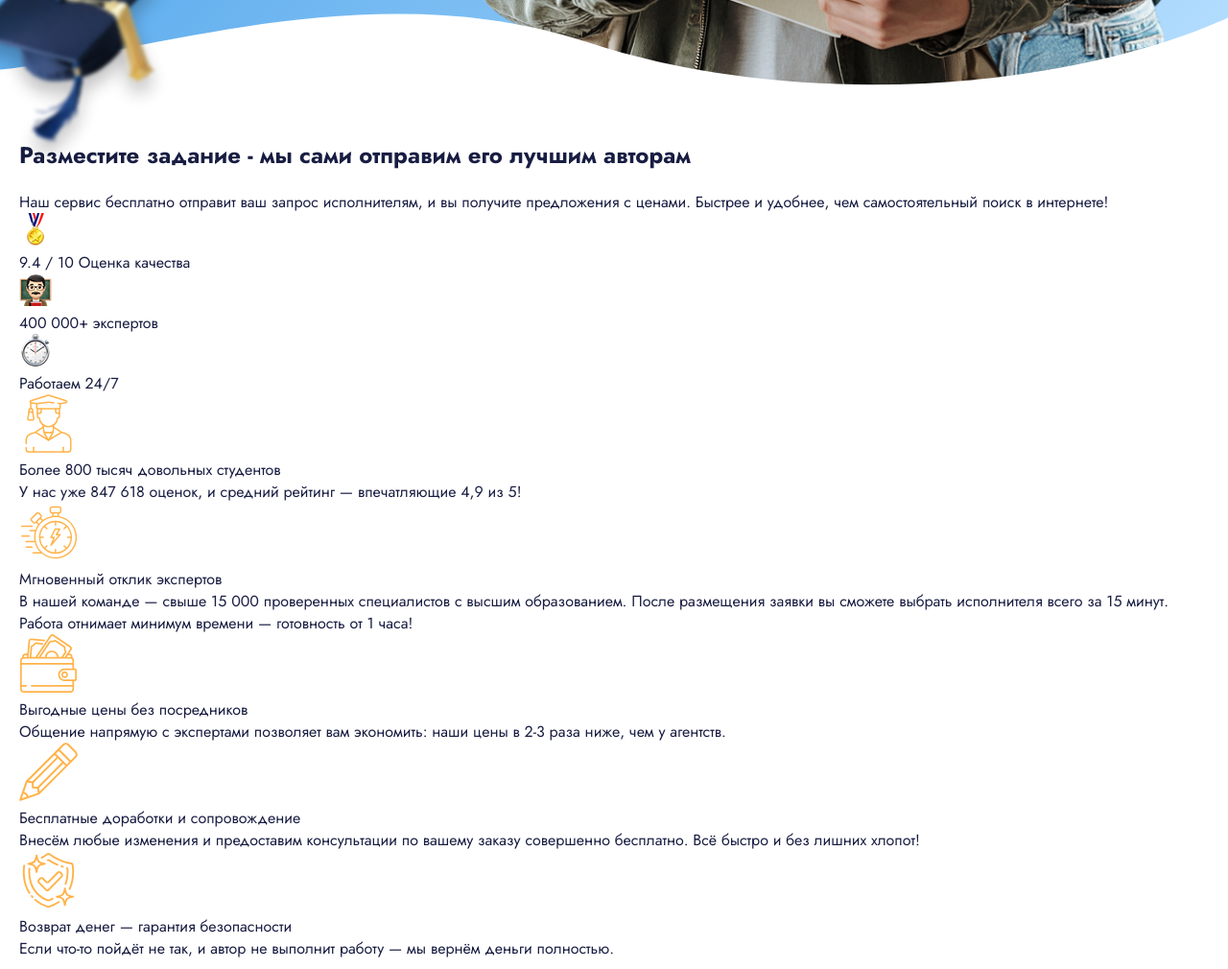
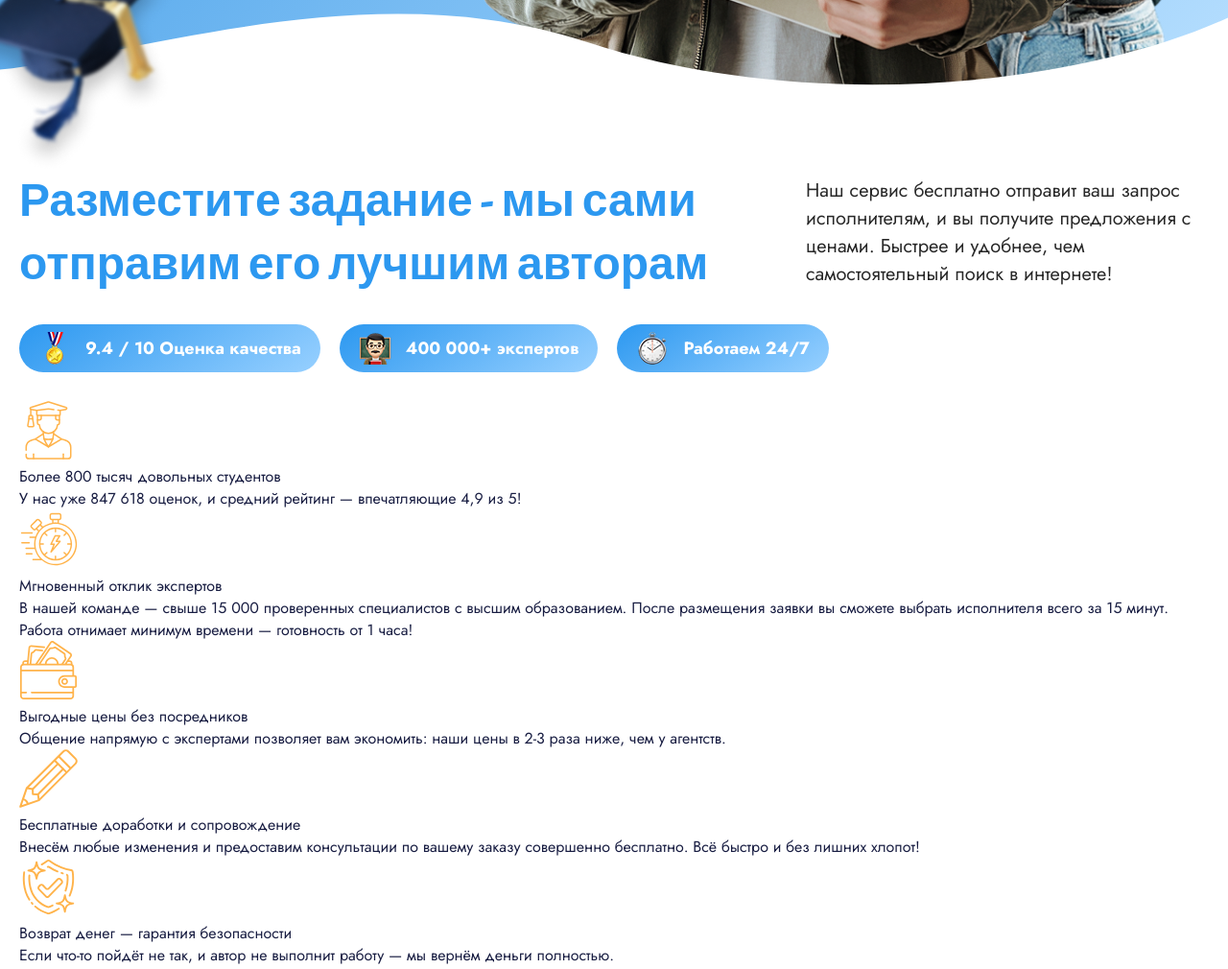
Before and after one commit to alexius90e/student-work-exchange, a plain HTML site: page index.html in a window 1280 px wide. Shown: the part 800-1810 px from the top of the page at 96% size. Drawn offline with nearby package versions, Linux system fonts and the light colour scheme.

Commit message:
feat: added place-task

```diff
--- a/scss/_l-place-task.scss
+++ b/scss/_l-place-task.scss
@@ -1,22 +1,110 @@
 .place-task {
+  padding: 52px 0 30px;
+
+  @include mobile {
+    padding: 30px 0;
+  }
+
   &__content {
-    &-title {
+    display: flex;
+    align-items: center;
+    justify-content: space-between;
+    gap: 30px;
+    margin: 0 0 30px;
+
+    @include laptop {
+      flex-wrap: wrap;
+      gap: 20px;
+      margin-bottom: 20px;
     }
 
-    &-descripton {
+    &-title {
+      flex: 0 1 733px;
+      margin: 0;
+      font-family: 'Alegreya', sans-serif;
+      font-weight: 800;
+      font-size: 48px;
+      color: #2c98f0;
+
+      @include laptop {
+        flex: 1 1 100%;
+        font-size: 36px;
+      }
+
+      @include mobile {
+        font-size: 32px;
+      }
+    }
+
+    &-description {
+      flex: 0 1 420px;
+      margin: 0;
+      font-family: 'Jost', sans-serif;
+      font-weight: 400;
+      font-size: 20px;
+      color: #282828;
+
+      @include laptop {
+        flex: 1 1 100%;
+      }
+
+      @include mobile {
+        font-size: 16px;
+      }
     }
   }
 
   &__advantages {
+    display: flex;
+    flex-wrap: wrap;
+    gap: 20px;
+
+    @include mobile {
+      gap: 8px;
+    }
+
     &-card {
-      &-icon {
+      display: flex;
+      align-items: center;
+      gap: 15px;
+      flex: 0 0 auto;
+      padding: 8px 20px;
+      border-radius: 64px;
+      background: linear-gradient(146deg, #2c98f0 0%, #97d0ff 100%);
+
+      @include mobile {
+        gap: 8px;
+        padding: 6px 16px;
+      }
+
+      &-figure {
+        display: flex;
+        align-items: center;
+        justify-content: center;
+        flex: 0 0 auto;
+        margin: 0;
+
         &-image {
+          display: block;
+          max-width: 100%;
+          width: 34px;
+          height: auto;
 
+          @include mobile {
+            width: 30px;
+          }
         }
       }
 
       &-text {
+        font-family: 'Jost', sans-serif;
+        font-weight: 700;
+        font-size: 18px;
+        color: #fff;
 
+        @include mobile {
+          font-size: 16px;
+        }
       }
     }
   }
--- a/scss/_m-mcontainer.scss
+++ b/scss/_m-mcontainer.scss
@@ -1,5 +1,5 @@
 .mcontainer {
-  max-width: 1440px;
+  max-width: 1320px;
   width: 100%;
   margin: 0 auto;
   padding: 0 20px;
```
Also changed, not shown: css/index.css.
